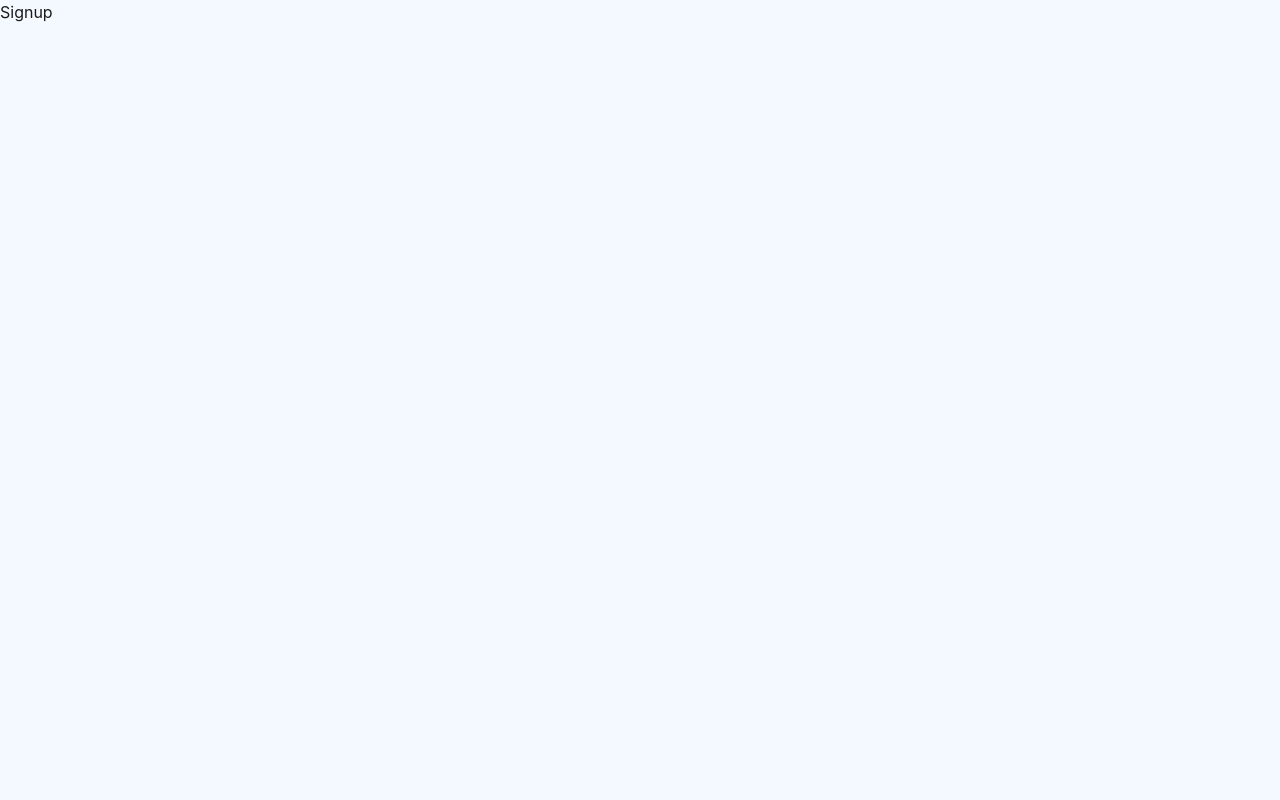
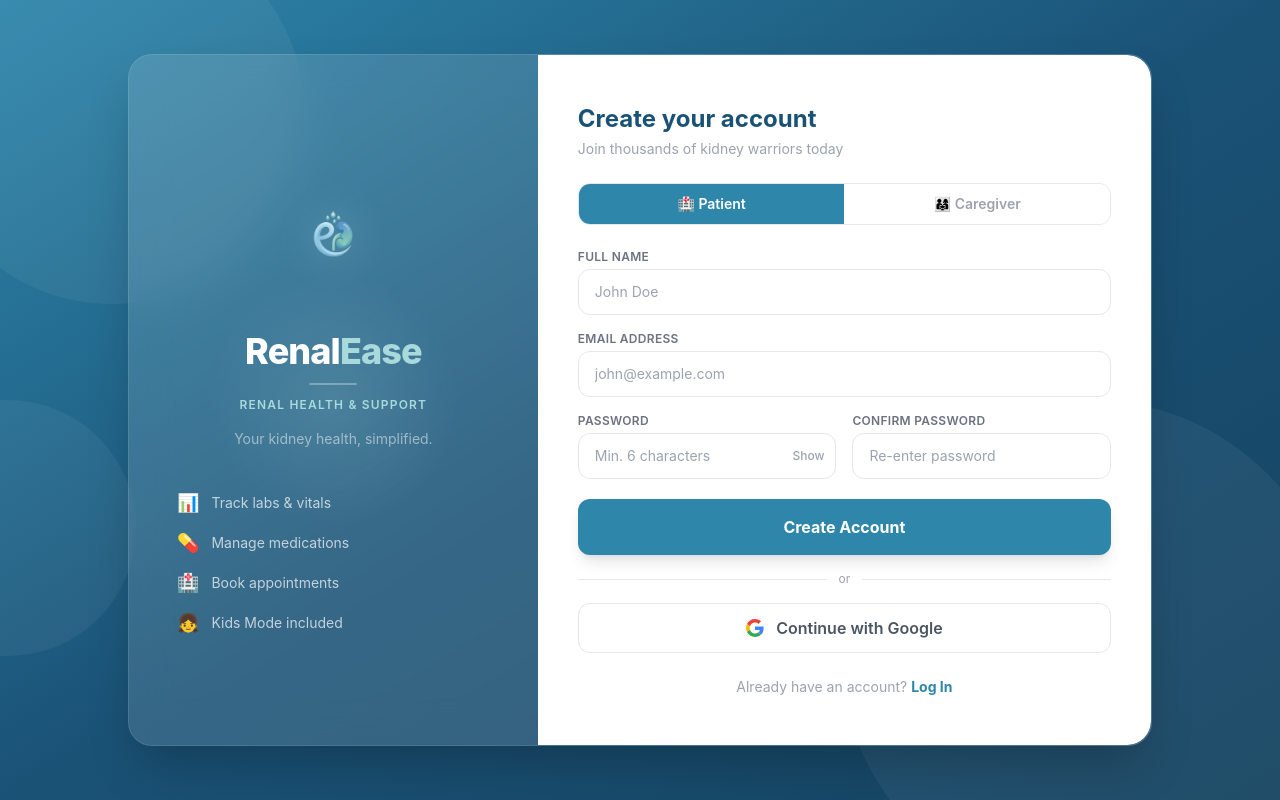
Before and after one commit to Princee06/RenalEase, a React (Create React App) app in the folder client/: page /signup in a window 1280 px wide. Built offline with nearby package versions, Linux system fonts and the light colour scheme.

Commit message:
feat: completed Login and Signup screens

```diff
--- a/client/src/App.js
+++ b/client/src/App.js
@@ -16,11 +16,17 @@
   return (
     <Router>
       <Routes>
-        {/* Default route — Intro/Splash screen */}
+        {/* 1. Intro/Splash */}
         <Route path="/" element={<Intro />} />
-        <Route path="/walkthrough" element={<Walkthrough />} />
+
+        {/* 2. Auth */}
         <Route path="/login" element={<Login />} />
         <Route path="/signup" element={<Signup />} />
+
+        {/* 3. Walkthrough — shown after signup only */}
+        <Route path="/walkthrough" element={<Walkthrough />} />
+
+        {/* 4. Dashboard */}
         <Route path="/dashboard" element={<Dashboard />} />
       </Routes>
     </Router>
--- a/client/src/pages/Auth/Signup.jsx
+++ b/client/src/pages/Auth/Signup.jsx
@@ -1 +1,233 @@
-export default function Signup() { return <div>Signup</div>; }
+import React, { useState } from 'react';
+import { useNavigate } from 'react-router-dom';
+import logo from '../../assets/logo.png';
+
+export default function Signup() {
+  const navigate = useNavigate();
+  const [form, setForm] = useState({
+    fullName: '',
+    email: '',
+    password: '',
+    confirmPassword: '',
+    role: 'patient',
+  });
+  const [showPassword, setShowPassword] = useState(false);
+  const [error, setError] = useState('');
+
+  const handleChange = (e) => {
+    setForm({ ...form, [e.target.name]: e.target.value });
+    setError('');
+  };
+
+  const handleSubmit = () => {
+    if (!form.fullName || !form.email || !form.password || !form.confirmPassword) {
+      setError('Please fill in all fields.');
+      return;
+    }
+    if (form.password !== form.confirmPassword) {
+      setError('Passwords do not match.');
+      return;
+    }
+    if (form.password.length < 6) {
+      setError('Password must be at least 6 characters.');
+      return;
+    }
+    navigate('/walkthrough');
+  };
+
+  return (
+    <div className="min-h-screen bg-gradient-to-br from-[#2E86AB] via-[#1A5276] to-[#154360] flex items-center justify-center px-6 relative overflow-hidden">
+
+      {/* Background bubbles */}
+      <div className="absolute top-[-80px] left-[-80px] w-96 h-96 bg-white opacity-5 rounded-full" />
+      <div className="absolute bottom-[-100px] right-[-60px] w-[500px] h-[500px] bg-white opacity-5 rounded-full" />
+      <div className="absolute top-1/2 left-[-120px] w-64 h-64 bg-white opacity-5 rounded-full" />
+
+      {/* Wide card — two columns */}
+      <div className="w-full max-w-5xl rounded-3xl overflow-hidden shadow-2xl flex min-h-[600px]"
+        style={{ background: 'rgba(255,255,255,0.08)', backdropFilter: 'blur(20px)', border: '1px solid rgba(255,255,255,0.15)' }}
+      >
+
+        {/* LEFT — Branding panel */}
+        <div className="hidden md:flex flex-col items-center justify-center w-2/5 px-12 py-16 relative"
+          style={{ background: 'rgba(255,255,255,0.05)' }}
+        >
+          {/* Glow */}
+          <div className="absolute w-64 h-64 rounded-full"
+            style={{ background: 'radial-gradient(circle, rgba(168,218,220,0.15) 0%, transparent 70%)' }}
+          />
+
+          <img src={logo} alt="RenalEase" className="w-36 h-36 object-contain drop-shadow-2xl mb-6 relative z-10"
+            style={{ filter: 'drop-shadow(0 0 20px rgba(168,218,220,0.4))' }}
+          />
+
+          <h1 className="text-4xl font-extrabold text-white tracking-tight relative z-10">
+            Renal<span className="text-[#A8DADC]">Ease</span>
+          </h1>
+
+          <div className="w-12 h-0.5 bg-white/30 rounded-full my-3 relative z-10" />
+
+          <p className="text-[#A8DADC] text-xs tracking-widest uppercase font-semibold relative z-10">
+            Renal Health & Support
+          </p>
+
+          <p className="text-white/50 text-sm text-center mt-4 max-w-xs relative z-10">
+            Your kidney health, simplified.
+          </p>
+
+          {/* Feature bullets */}
+          <div className="mt-10 flex flex-col gap-3 w-full relative z-10">
+            {[
+              { icon: '📊', text: 'Track labs & vitals' },
+              { icon: '💊', text: 'Manage medications' },
+              { icon: '🏥', text: 'Book appointments' },
+              { icon: '👧', text: 'Kids Mode included' },
+            ].map((f) => (
+              <div key={f.text} className="flex items-center gap-3">
+                <span className="text-lg">{f.icon}</span>
+                <span className="text-white/70 text-sm">{f.text}</span>
+              </div>
+            ))}
+          </div>
+        </div>
+
+        {/* RIGHT — Form panel */}
+        <div className="flex-1 bg-white flex flex-col justify-center px-10 py-12 md:rounded-l-none rounded-3xl">
+
+          {/* Title */}
+          <div className="mb-6">
+            <h2 className="text-2xl font-bold text-[#1A5276]">Create your account</h2>
+            <p className="text-gray-400 text-sm mt-1">Join thousands of kidney warriors today</p>
+          </div>
+
+          {/* Role Selector */}
+          <div className="flex rounded-xl overflow-hidden border border-gray-200 mb-6">
+            {['patient', 'caregiver'].map((r) => (
+              <button
+                key={r}
+                onClick={() => setForm({ ...form, role: r })}
+                className={`flex-1 py-2.5 text-sm font-semibold transition-all duration-300 ${
+                  form.role === r
+                    ? 'bg-[#2E86AB] text-white'
+                    : 'bg-white text-gray-400 hover:bg-gray-50'
+                }`}
+              >
+                {r === 'patient' ? '🏥 Patient' : '👨‍👩‍👧 Caregiver'}
+              </button>
+            ))}
+          </div>
+
+          {/* Two column fields */}
+          <div className="grid grid-cols-2 gap-4">
+
+            {/* Full Name */}
+            <div className="col-span-2">
+              <label className="text-xs font-semibold text-gray-500 uppercase tracking-wide mb-1 block">Full Name</label>
+              <input
+                type="text"
+                name="fullName"
+                value={form.fullName}
+                onChange={handleChange}
+                placeholder="John Doe"
+                className="w-full border border-gray-200 rounded-xl px-4 py-3 text-sm text-gray-700 focus:outline-none focus:ring-2 focus:ring-[#2E86AB] transition"
+              />
+            </div>
+
+            {/* Email */}
+            <div className="col-span-2">
+              <label className="text-xs font-semibold text-gray-500 uppercase tracking-wide mb-1 block">Email Address</label>
+              <input
+                type="email"
+                name="email"
+                value={form.email}
+                onChange={handleChange}
+                placeholder="john@example.com"
+                className="w-full border border-gray-200 rounded-xl px-4 py-3 text-sm text-gray-700 focus:outline-none focus:ring-2 focus:ring-[#2E86AB] transition"
+              />
+            </div>
+
+            {/* Password */}
+            <div>
+              <label className="text-xs font-semibold text-gray-500 uppercase tracking-wide mb-1 block">Password</label>
+              <div className="relative">
+                <input
+                  type={showPassword ? 'text' : 'password'}
+                  name="password"
+                  value={form.password}
+                  onChange={handleChange}
+                  placeholder="Min. 6 characters"
+                  className="w-full border border-gray-200 rounded-xl px-4 py-3 text-sm text-gray-700 focus:outline-none focus:ring-2 focus:ring-[#2E86AB] transition pr-14"
+                />
+                <button
+                  onClick={() => setShowPassword(!showPassword)}
+                  className="absolute right-3 top-1/2 -translate-y-1/2 text-xs text-gray-400 hover:text-[#2E86AB] font-medium"
+                >
+                  {showPassword ? 'Hide' : 'Show'}
+                </button>
+              </div>
+            </div>
+
+            {/* Confirm Password */}
+            <div>
+              <label className="text-xs font-semibold text-gray-500 uppercase tracking-wide mb-1 block">Confirm Password</label>
+              <input
+                type={showPassword ? 'text' : 'password'}
+                name="confirmPassword"
+                value={form.confirmPassword}
+                onChange={handleChange}
+                placeholder="Re-enter password"
+                className="w-full border border-gray-200 rounded-xl px-4 py-3 text-sm text-gray-700 focus:outline-none focus:ring-2 focus:ring-[#2E86AB] transition"
+              />
+            </div>
+
+          </div>
+
+          {/* Error */}
+          {error && (
+            <div className="bg-red-50 border border-red-200 text-red-500 text-sm px-4 py-3 rounded-xl mt-4">
+              {error}
+            </div>
+          )}
+
+          {/* Submit */}
+          <button
+            onClick={handleSubmit}
+            className="w-full bg-[#2E86AB] text-white font-bold text-base py-4 rounded-xl hover:bg-[#1A5276] active:scale-95 transition-all duration-300 shadow-lg mt-5"
+          >
+            Create Account
+          </button>
+
+          {/* Divider */}
+          <div className="flex items-center gap-3 mt-4">
+            <div className="flex-1 h-px bg-gray-200" />
+            <span className="text-gray-400 text-xs">or</span>
+            <div className="flex-1 h-px bg-gray-200" />
+          </div>
+
+          {/* Google */}
+          <button className="w-full border border-gray-200 text-gray-600 font-semibold py-3 rounded-xl hover:bg-gray-50 active:scale-95 transition-all duration-300 flex items-center justify-center gap-3 mt-4">
+            <svg width="18" height="18" viewBox="0 0 48 48">
+              <path fill="#EA4335" d="M24 9.5c3.54 0 6.71 1.22 9.21 3.6l6.85-6.85C35.9 2.38 30.47 0 24 0 14.62 0 6.51 5.38 2.56 13.22l7.98 6.19C12.43 13.72 17.74 9.5 24 9.5z"/>
+              <path fill="#4285F4" d="M46.98 24.55c0-1.57-.15-3.09-.38-4.55H24v9.02h12.94c-.58 2.96-2.26 5.48-4.78 7.18l7.73 6c4.51-4.18 7.09-10.36 7.09-17.65z"/>
+              <path fill="#FBBC05" d="M10.53 28.59c-.48-1.45-.76-2.99-.76-4.59s.27-3.14.76-4.59l-7.98-6.19C.92 16.46 0 20.12 0 24c0 3.88.92 7.54 2.56 10.78l7.97-6.19z"/>
+              <path fill="#34A853" d="M24 48c6.48 0 11.93-2.13 15.89-5.81l-7.73-6c-2.15 1.45-4.92 2.3-8.16 2.3-6.26 0-11.57-4.22-13.47-9.91l-7.98 6.19C6.51 42.62 14.62 48 24 48z"/>
+            </svg>
+            Continue with Google
+          </button>
+
+          {/* Login link */}
+          <p className="text-center text-gray-400 text-sm mt-6">
+            Already have an account?{' '}
+            <span
+              onClick={() => navigate('/login')}
+              className="text-[#2E86AB] font-bold cursor-pointer hover:underline"
+            >
+              Log In
+            </span>
+          </p>
+
+        </div>
+      </div>
+    </div>
+  );
+}
--- a/client/src/pages/Onboarding/Intro.jsx
+++ b/client/src/pages/Onboarding/Intro.jsx
@@ -124,7 +124,7 @@
           style={fadeUp(step >= 4)}
         >
           <button
-            onClick={() => navigate('/walkthrough')}
+            onClick={() => navigate('/signup')}
             className="bg-white text-[#2E86AB] font-bold text-base px-12 py-4 rounded-full shadow-xl hover:shadow-2xl hover:scale-105 active:scale-95 transition-all duration-300"
           >
             Get Started
--- a/client/src/pages/Onboarding/Walkthrough.jsx
+++ b/client/src/pages/Onboarding/Walkthrough.jsx
@@ -50,7 +50,7 @@
     if (current < slides.length - 1) {
       goTo(current + 1);
     } else {
-      navigate('/signup');
+      navigate('/dashboard');
     }
   };
 
```
